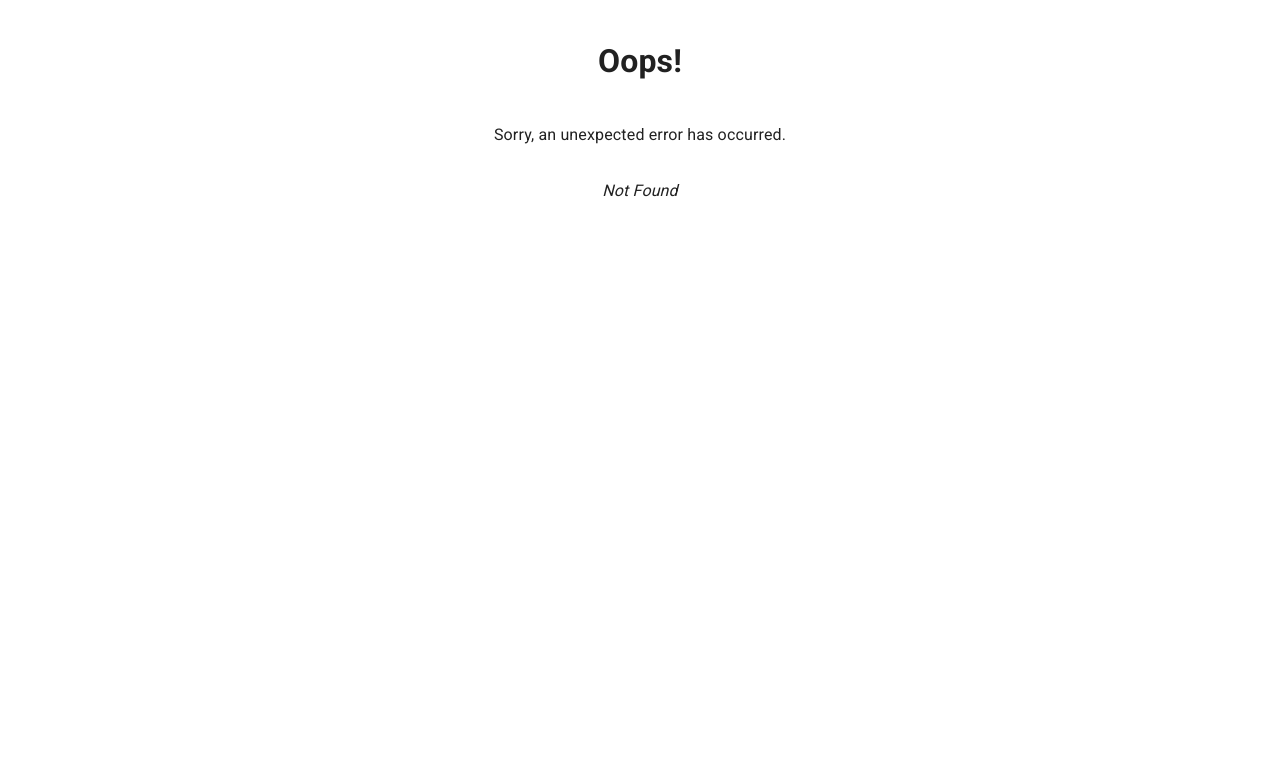
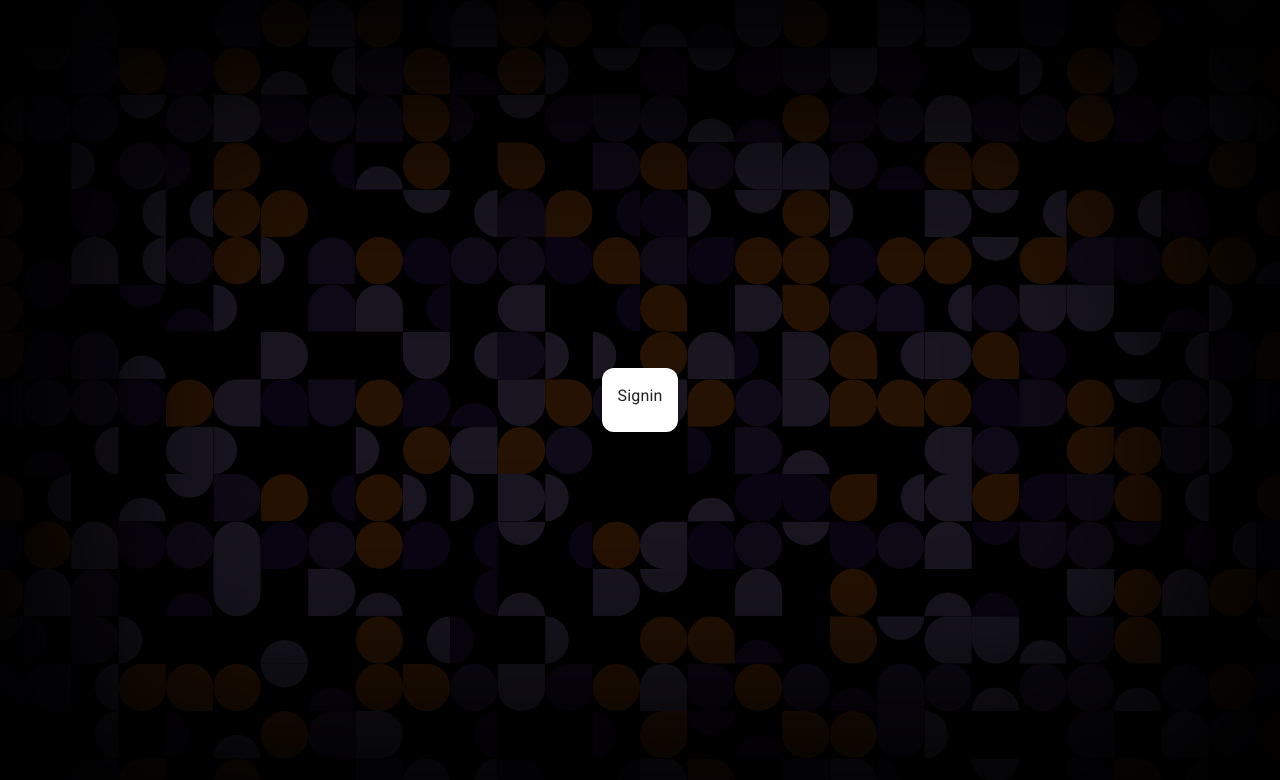
Before and after one commit to MAHcodes/iqshare, a React (Vite) app: page /signin in a window 1280 px wide. Before the commit this address had no page. Shown: the top 780 px of the page. Built offline with nearby package versions, Linux system fonts and the light colour scheme.

Commit message:
sign in + pattern bg

```diff
--- a/src/App.tsx
+++ b/src/App.tsx
@@ -1,22 +1,23 @@
 import { createBrowserRouter, RouterProvider } from "react-router-dom";
 import NotFound from "./routes/404";
-import CustomThemeProvider from "./components/theme";
 import Root from "./routes";
+import ProtectedRoute from "./components/ProtectedRoute";
+import SignIn from "./routes/signin";
 
 const router = createBrowserRouter([
   {
     path: "/",
-    element: <Root />,
+    element: <ProtectedRoute Route={<Root />} />,
     errorElement: <NotFound />,
+  },
+  {
+    path: "/signin",
+    element: <SignIn />,
   },
 ]);
 
 function App() {
-  return (
-    <CustomThemeProvider>
-      <RouterProvider router={router} />
-    </CustomThemeProvider>
-  );
+  return <RouterProvider router={router} />;
 }
 
 export default App;
--- a/src/components/Header/AccountMenu.tsx
+++ b/src/components/Header/AccountMenu.tsx
@@ -10,17 +10,10 @@ import PersonAdd from "@mui/icons-material/PersonAdd";
 import Settings from "@mui/icons-material/Settings";
 import Logout from "@mui/icons-material/Logout";
 import { useState } from "react";
-import { useDispatch, useSelector } from "react-redux";
-import { add } from "../../features/user/userSlice";
-import { RootState } from "../../redux/store";
 
 export default function AccountMenu() {
   const [anchorEl, setAnchorEl] = useState<null | HTMLElement>(null);
-  const { name: username, email: useremail } = useSelector(
-    (state: RootState) => state.user,
-  );
   const open = Boolean(anchorEl);
-  const dispatch = useDispatch();
 
   const handleClick = (event: React.MouseEvent<HTMLElement>) => {
     setAnchorEl(event.currentTarget);
--- /dev/null
+++ b/src/components/Loading.tsx
@@ -0,0 +1,20 @@
+import { Backdrop, CircularProgress } from "@mui/material";
+import { FC } from "react";
+
+interface ILoadingProps {
+  fullscreen?: boolean;
+}
+
+const Loading: FC<ILoadingProps> = ({ fullscreen = false }) =>
+  fullscreen ? (
+    <Backdrop
+      sx={{ color: "#fff", zIndex: (theme) => theme.zIndex.drawer + 1 }}
+      open={true}
+    >
+      <CircularProgress color="inherit" />
+    </Backdrop>
+  ) : (
+    <CircularProgress color="inherit" />
+  );
+
+export default Loading;
--- /dev/null
+++ b/src/components/PatternBackground.tsx
@@ -0,0 +1,51 @@
+import { Box, styled } from "@mui/material";
+import patterns from "../assets/patterns.svg";
+import { FC, ReactNode } from "react";
+
+const Background = styled("div")({
+  position: "fixed",
+  inset: 0,
+  zIndex: -1,
+  background: "black",
+});
+
+const Pattern = styled("img")({
+  width: "100%",
+  height: "100%",
+  objectFit: "cover",
+  pointerEvents: "none",
+  opacity: 0.15,
+});
+
+const Shadow = styled("div")({
+  position: "absolute",
+  width: "100%",
+  height: "100%",
+  boxShadow: "inset 0 0 200px 100px black",
+  zIndex: 1,
+});
+
+interface IPatternBackgroundProps {
+  children: ReactNode;
+}
+
+const PatternBackground: FC<IPatternBackgroundProps> = ({ children }) => {
+  return (
+    <Box
+      sx={{
+        height: "100vh",
+        display: "flex",
+        alignItems: "center",
+        justifyContent: "center",
+      }}
+    >
+      <Background>
+        <Shadow />
+        <Pattern src={patterns} alt="pattern image" />
+      </Background>
+      {children}
+    </Box>
+  );
+};
+
+export default PatternBackground;
--- /dev/null
+++ b/src/components/ProtectedRoute.tsx
@@ -0,0 +1,26 @@
+import { useSelector } from "react-redux";
+import { useNavigate } from "react-router-dom";
+import { FC, ReactNode, useEffect, useState } from "react";
+import { RootState } from "../redux/store";
+import Loading from "./Loading";
+
+interface IProtectedRoutesProps {
+  Route: ReactNode;
+}
+
+const ProtectedRoute: FC<IProtectedRoutesProps> = ({ Route }) => {
+  const navigate = useNavigate();
+  const [loading, setLoading] = useState(true);
+  const { name, email } = useSelector((state: RootState) => state.user);
+
+  useEffect(() => {
+    if (!name || !email) {
+      navigate("/signin", { replace: true });
+    }
+    setLoading(false);
+  }, [name, email, navigate]);
+
+  return loading ? <Loading /> : Route;
+};
+
+export default ProtectedRoute;
--- a/src/main.tsx
+++ b/src/main.tsx
@@ -1,15 +1,22 @@
 import React from "react";
+import CustomThemeProvider from "./components/theme";
 import ReactDOM from "react-dom/client";
 import App from "./App.tsx";
 import { persistor, store } from "./redux/store";
 import { Provider } from "react-redux";
 import { PersistGate } from "redux-persist/integration/react";
+import Loading from "./components/Loading.tsx";
+import { Container } from "@mui/material";
 
 ReactDOM.createRoot(document.getElementById("root")!).render(
   <React.StrictMode>
     <Provider store={store}>
-      <PersistGate loading={null} persistor={persistor}>
-        <App />
+      <PersistGate loading={<Loading />} persistor={persistor}>
+        <CustomThemeProvider>
+          <Container>
+            <App />
+          </Container>
+        </CustomThemeProvider>
       </PersistGate>
     </Provider>
   </React.StrictMode>,
--- a/src/redux/store.ts
+++ b/src/redux/store.ts
@@ -1,6 +1,6 @@
 import { configureStore } from "@reduxjs/toolkit";
 import { combineReducers } from "redux";
-import userReducer from "../features/user/userSlice";
+import userReducer from "./features/user/userSlice";
 import { persistReducer } from "redux-persist";
 import storage from "redux-persist/lib/storage";
 import { persistStore } from "redux-persist";
--- a/src/routes/index.tsx
+++ b/src/routes/index.tsx
@@ -1,11 +1,10 @@
-import { Container } from "@mui/material";
 import Header from "../components/Header";
 
 const Root = () => {
   return (
-    <Container>
+    <>
       <Header />
-    </Container>
+    </>
   );
 };
 
--- /dev/null
+++ b/src/routes/signin.tsx
@@ -0,0 +1,14 @@
+import { Card, CardContent } from "@mui/material";
+import PatternBackground from "../components/PatternBackground";
+
+const SignIn = () => {
+  return (
+    <PatternBackground>
+      <Card>
+        <CardContent>Signin</CardContent>
+      </Card>
+    </PatternBackground>
+  );
+};
+
+export default SignIn;
```
Also changed, not shown: src/assets/patterns.svg (added), src/redux/features/user/userSlice.ts (renamed from src/features/user/userSlice.ts).
